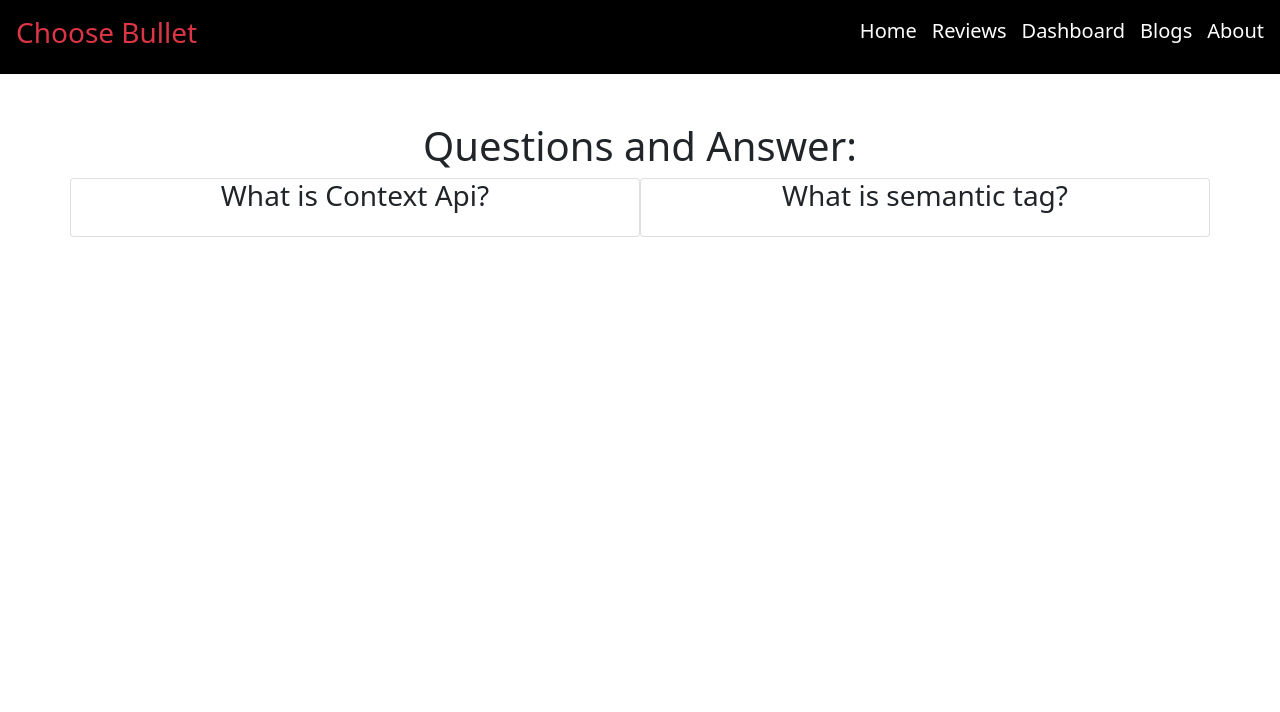
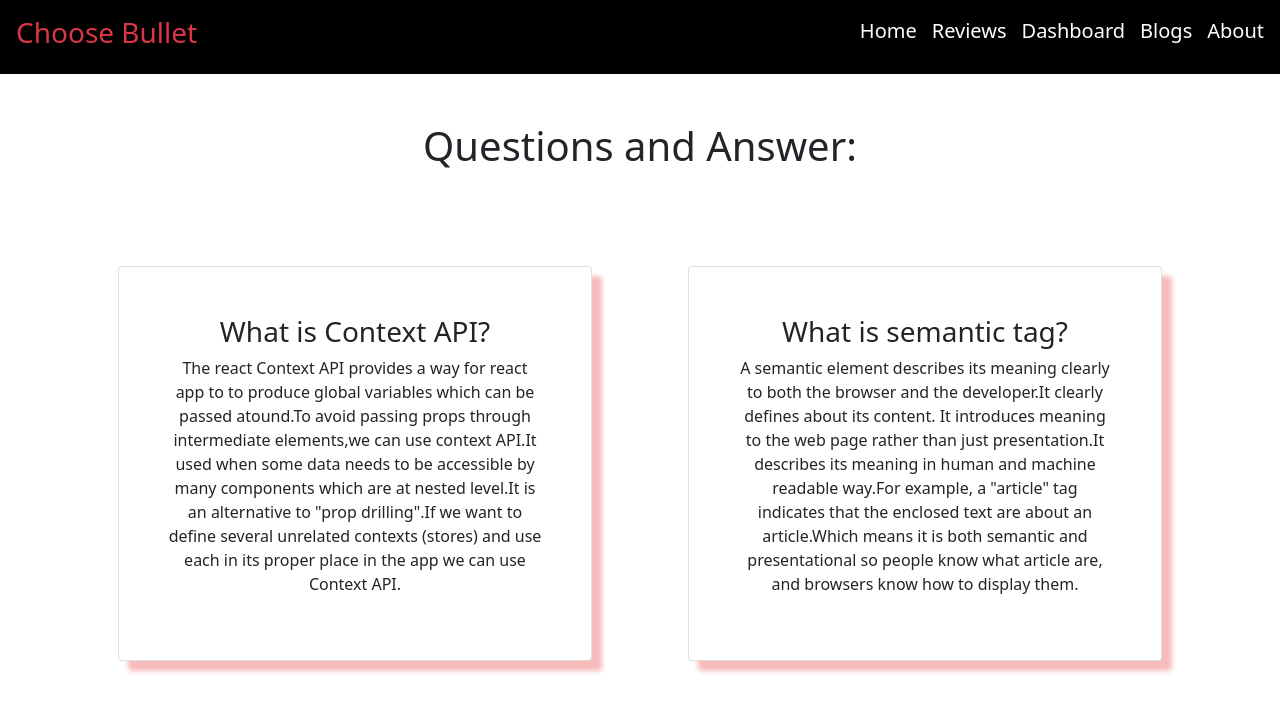
Before and after one commit to MD-ARIF-UDDIN/product-analysis-website, a React (Create React App) app: page /blogs in a window 1280 px wide. Shown: the top 712 px of the page. Built offline with nearby package versions, Linux system fonts and the light colour scheme.

Commit message:
final commit

```diff
--- a/src/Components/Blogs/Blogs.css
+++ b/src/Components/Blogs/Blogs.css
@@ -0,0 +1,4 @@
+.ques-container{
+    background-color:  #f8baba;
+    box-shadow: 10px 10px 5px #f8baba;
+}
--- a/src/Components/Blogs/Blogs.js
+++ b/src/Components/Blogs/Blogs.js
@@ -1,17 +1,34 @@
 import React from "react";
+import "./Blogs.css";
 
 const Blogs = () => {
   return (
     <div className="mt-5 container">
       <h1>Questions and Answer:</h1>
-      <div className="row ">
-        <div className="card col">
-          <h3>What is Context Api?</h3>
-          <p></p>
+      <div className="row mt-5 ">
+        <div className="ques-container card col p-5 m-5 rounded">
+          <h3>What is Context API?</h3>
+          <p>
+            The react Context API provides a way for react app to to produce
+            global variables which can be passed atound.To avoid passing props
+            through intermediate elements,we can use context API.It used when
+            some data needs to be accessible by many components which are at
+            nested level.It is an alternative to "prop drilling".If we want to
+            define several unrelated contexts (stores) and use each in its
+            proper place in the app we can use Context API.{" "}
+          </p>
         </div>
-        <div className="card col">
+        <div className="ques-container card col p-5 m-5 rounded">
           <h3>What is semantic tag?</h3>
-          <p></p>
+          <p>
+            A semantic element describes its meaning clearly to both the browser
+            and the developer.It clearly defines about its content. It
+            introduces meaning to the web page rather than just presentation.It
+            describes its meaning in human and machine readable way.For example,
+            a "article" tag indicates that the enclosed text are about an
+            article.Which means it is both semantic and presentational so people
+            know what article are, and browsers know how to display them.
+          </p>
         </div>
       </div>
     </div>
--- a/src/Components/Review/Review.css
+++ b/src/Components/Review/Review.css
@@ -1,5 +1,6 @@
 .card-container{
     background-color:  #f8baba;
+    box-shadow: 5px 5px 5px #f8baba;
 }
 .reviewer-name{
    font-size: 30px;
--- a/src/Components/Review/Review.js
+++ b/src/Components/Review/Review.js
@@ -5,7 +5,7 @@ const Review = (props) => {
   const { name, review, rating } = props.review;
 
   return (
-    <div className="card-container container m-5 p-5 rounded shadow-lg text-black">
+    <div className="card-container container m-5 p-5 rounded  text-black">
       <h4 className="reviewer-name">{name}</h4>
       <p>{review}</p>
       <h5>Rating:{rating}</h5>
```
Also changed, not shown: src/Components/Dashboard/Dashboard.css (deleted).
